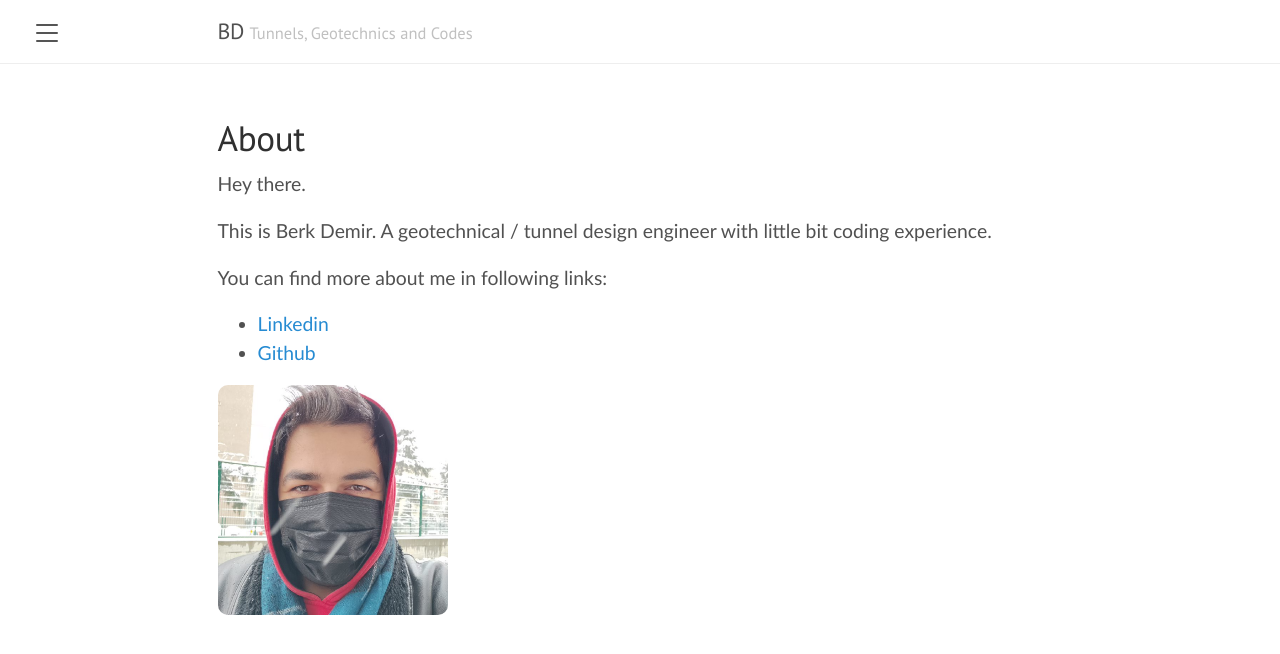
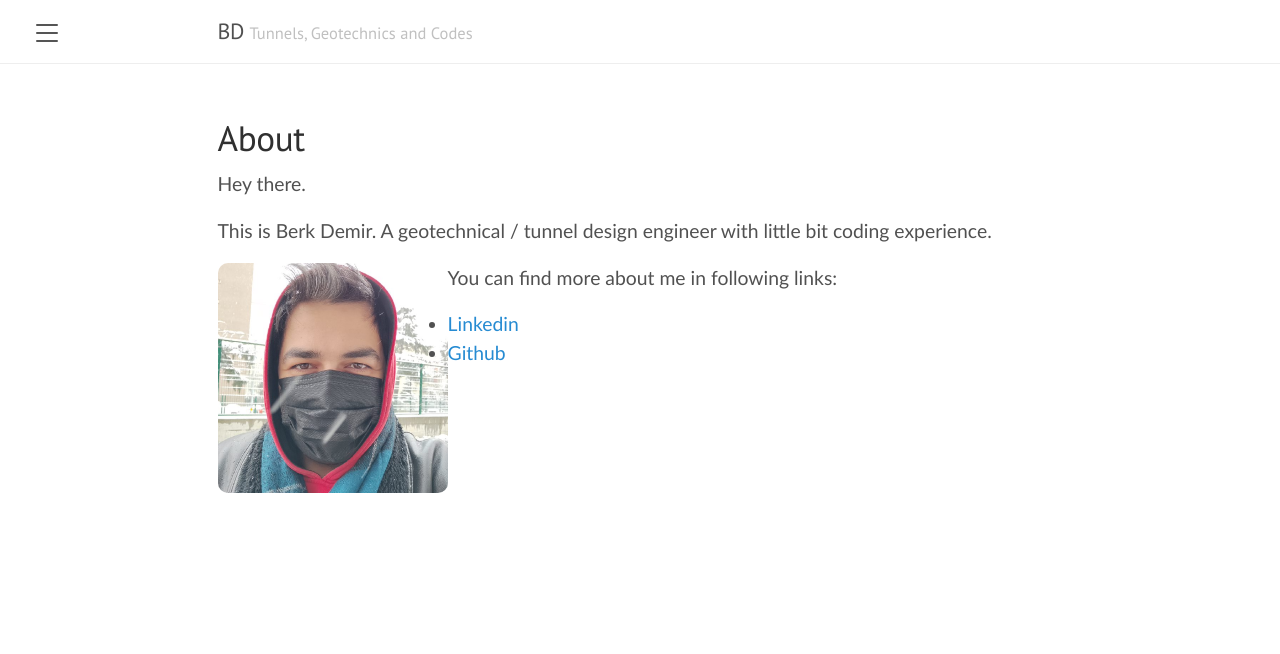
Before and after one commit to hdoer/berkdemir.github.io, a Jekyll site: the page built from about.md, in a window 1280 px wide. Shown: the top 654 px of the page. Built offline with Jekyll 4.4.1, drawn with Linux system fonts in a browser that asks for light colours.

Commit message:
Update about.md

```diff
--- a/about.md
+++ b/about.md
@@ -7,9 +7,9 @@ Hey there.
 
 This is Berk Demir. A geotechnical / tunnel design engineer with little bit coding experience.
 
+<img src="/images/profile.png" alt="img" style="zoom:50%;" />
+
 You can find more about me in following links:
 
 * [Linkedin](https://www.linkedin.com/in/bdberkdemir/)
 * [Github](https://github.com/berkdemir)
-
-<img align = "middle" float = "right" src="/images/profile.png" alt="img" style="zoom:50%;" />
```
